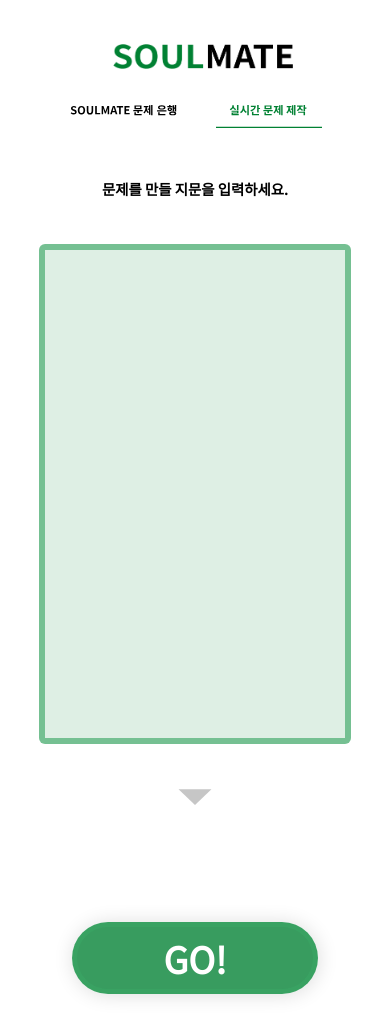
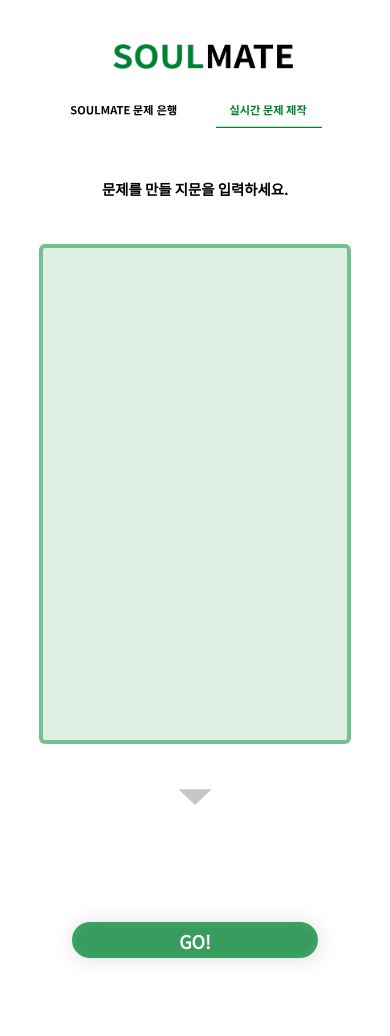
Before and after one commit to makgirlygirl/grad-frontend, a React (Create React App) app: page /creator in a window 390 px wide. Shown: the top 1036 px of the page. Built offline with nearby package versions, Linux system fonts and the light colour scheme; a web font is replaced by a local one.

Commit message:
[#62] 모바일에서 워드 저장 기능 숨기기 완료

```diff
--- a/package.json
+++ b/package.json
@@ -8,6 +8,7 @@
     "bootstrap": "^5.2.2",
     "react": "^18.2.0",
     "react-bootstrap": "^2.5.0",
+    "react-device-detect": "^2.2.2",
     "react-dom": "^18.2.0",
     "react-router-dom": "^6.3.0",
     "react-scripts": "5.0.1",
--- a/src/components/Wrapper.js
+++ b/src/components/Wrapper.js
@@ -38,7 +38,7 @@ export const BoxWrapper = styled.div`
 export const Description = styled.span`
     font-size: 1.5rem;
     font-weight: 700;
-    padding: 2rem 0 2rem 0;
+    padding: 0;
     @media(max-width: 720px){
         font-size: 1rem;
     }
@@ -58,6 +58,11 @@ export const GoButton = styled.button`
     &:hover{
         box-shadow: 0px 4px 4px rgba(0, 0, 0, 0.25);
       }
+    @media(max-width: 720px){
+        width: 18rem;
+        height: 2rem;
+        font-size: 1rem;
+    }
 `;
 export const WordFileButton = styled.a`
     width: 100%;
--- a/src/pages/BankResultPage.js
+++ b/src/pages/BankResultPage.js
@@ -8,6 +8,7 @@ import axios from "axios";
 import Button from "../components/Button";
 import { qTypeList } from "./BankPage";
 import { BoxWrapper, WordFileButton, Description } from "../components/Wrapper";
+import {isMobile} from "react-device-detect";
 
 const BankResultPage = () => {
     const location = useLocation();
@@ -55,12 +56,16 @@ const BankResultPage = () => {
                 <GR>{qTypeList[qType].label}</GR> 유형의
                 문제 <GR>{qNum}</GR>개를 찾았어요!
             </Description>
-            <WordFileButton href="http://localhost:9000/get_docx">
-                <Button
-                    className={'word-file-btn'}
-                    label="시험지로 저장하기"
-                />
-            </WordFileButton>
+            {
+                isMobile ?
+                <></>
+                : <WordFileButton href="http://localhost:9000/get_docx">
+                    <Button
+                        className={'word-file-btn'}
+                        label="시험지로 저장하기"
+                    />
+                </WordFileButton>
+            }
             <QBoxOuterWrapper>
                 <QBoxInnerWrapper>
                 {
--- a/src/pages/CreatorPage.js
+++ b/src/pages/CreatorPage.js
@@ -42,7 +42,7 @@ const InputBox = styled.textarea`
   font-size: 1rem;
   font-family: 'Gothic A1', sans-serif;
   background: rgba(1, 129, 51, 0.13);
-  border: 6px solid rgba(58, 166, 100, 0.64);
+  border: 4px solid rgba(58, 166, 100, 0.64);
   border-radius: 6px;
   @media(max-width: 1880px){
     width: 60%;
--- a/src/pages/CreatorResultPage.js
+++ b/src/pages/CreatorResultPage.js
@@ -7,6 +7,7 @@ import { ExampleQuestionList } from "../assets/bank/Example-QuestionList";
 import axios from "axios";
 import Button from "../components/Button";
 import { BoxWrapper, WordFileButton, Description } from "../components/Wrapper";
+import {isMobile} from "react-device-detect";
 
 const CreatorResultPage = () => {
     const location = useLocation();
@@ -50,12 +51,16 @@ const CreatorResultPage = () => {
             <Description>
                 새로운 지문으로부터 문제를 생성했어요!
             </Description>
-            <WordFileButton href="http://localhost:9000/get_docx">
-                <Button
-                    className={'word-file-btn'}
-                    label="시험지로 저장하기"
-                />
-            </WordFileButton>
+            {
+                isMobile ?
+                <></>
+                : <WordFileButton href="http://localhost:9000/get_docx">
+                    <Button
+                        className={'word-file-btn'}
+                        label="시험지로 저장하기"
+                    />
+                </WordFileButton>
+            }
             <>
             {
                 questionList.map((it) => (
@@ -67,12 +72,9 @@ const CreatorResultPage = () => {
                 )
             }
             </></>
-            )
-        }
+        )}
         </BoxWrapper>
         </>
     );
 };
-
-
 export default CreatorResultPage;
--- a/src/pages/MainPage.js
+++ b/src/pages/MainPage.js
@@ -114,6 +114,8 @@ const MainPage = () => {
       width: 20rem;
     }@media (max-width: 1080px) {
       width: 7rem;
+      height: fit-content;
+      margin: 0 0 0 0;
     }
   `;
   export default MainPage;
```
Also changed, not shown: 1 other file (tests, documents, lock files or other folders).
